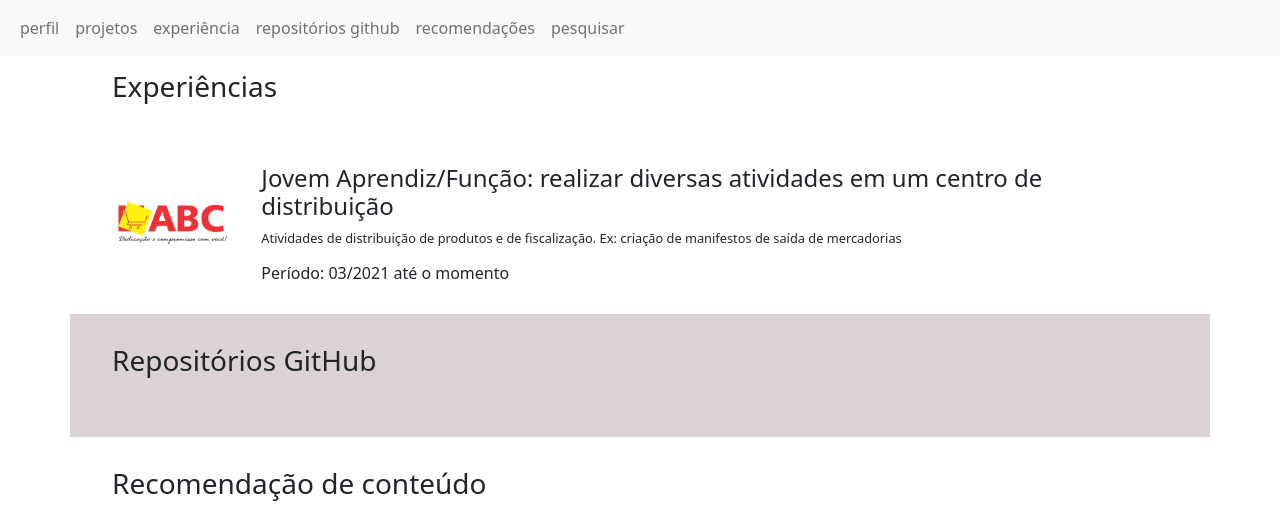
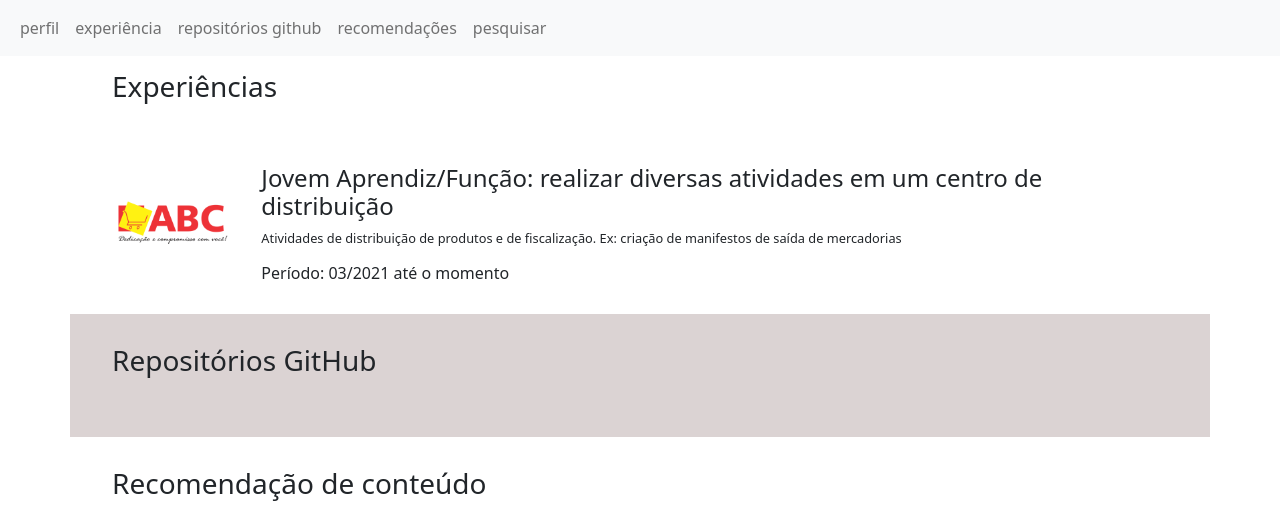
Before and after one commit to diogo-oos/HTML, a plain HTML site: page index.html in a window 1280 px wide. Shown: the top 528 px of the page. Drawn offline with nearby package versions, Linux system fonts and the light colour scheme.

Commit message:
alteração na barra de navegação

```diff
--- a/index.html
+++ b/index.html
@@ -36,10 +36,6 @@
 
                   <li class="nav-item">
                     <a class="nav-link" href="#linhaApresentacao">perfil</a>
-                  </li>
-
-                  <li class="nav-item">
-                    <a class="nav-link" href="#linhaProjetos">projetos</a>
                   </li>
 
                   <li class="nav-item">
```
